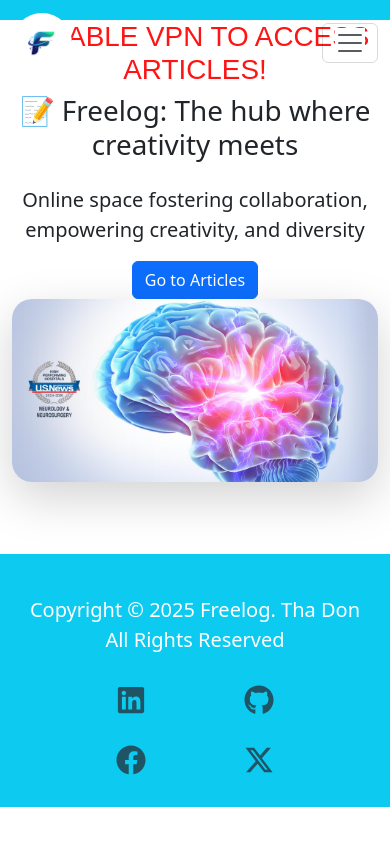
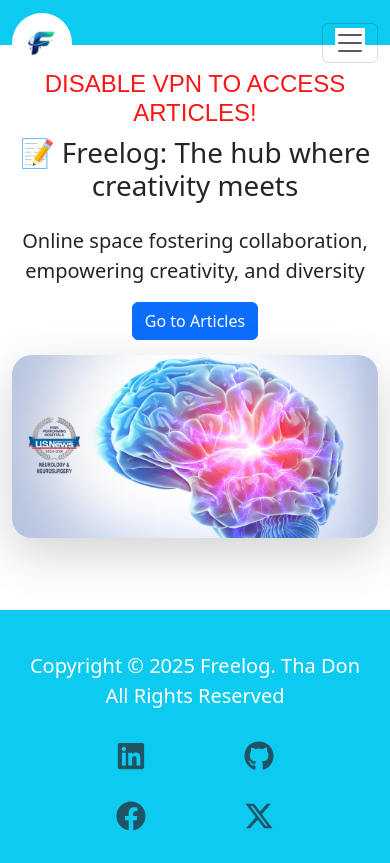
Before and after one commit to tafadzwamunyuki/freelogweb, a React (Vite) app in the folder frontend/: page / in a window 390 px wide. Built offline with nearby package versions, Linux system fonts and the light colour scheme.

Commit message:
Update index.css

```diff
--- a/frontend/src/index.css
+++ b/frontend/src/index.css
@@ -1,6 +1,7 @@
 /* Header image */
 .landing-img {
   max-height: 1200px;
+  margin-top: 15px;
   width: 100%;
   object-fit: cover;
   border-radius: 20px;
@@ -14,19 +15,53 @@
 }
 
 .logo {
-  width: 120px;
-  height: 65px;
-  border-radius: 35px;
+  width: 60px;
+  height: auto;
+  border-radius: 30px;
 }
 
 /* src/components/Header */
+/*
+.navbar {
+  width: 100vw;
+  height: 7vw;
+  padding-left: 2rem;
+  padding-right: 2rem;
+
+  align-items: center;
+  margin-right: 20px;
+  font-size: 34px;
+}
+*/
 
 .navbar {
-  width: 100vw;
-  height: 5vw;
-  padding-left: 2rem;
-  padding-right: 2rem;
+  width: 100%;
+  height: 60px; /* Fixed height works better across devices */
+  padding: 0 2rem;
+  display: flex;
+  align-items: center;
+  font-size: 34px;
+  box-sizing: border-box;
 }
+
+/* Responsive styles for mobile screens */
+@media (max-width: 768px) {
+  .navbar {
+    height: 50px;
+    padding: 0 1rem;
+    font-size: 24px;
+  }
+}
+
+@media (max-width: 480px) {
+  .navbar {
+    height: 45px;
+    padding: 0 0.5rem;
+    font-size: 20px;
+  }
+}
+
+
 
 .navbar-toggler {
   border: none;
@@ -49,13 +84,14 @@
 
 .nav-item .nav-link {
   font-weight: 500;
-  color: white !important;
+  color: #283133 !important;
   transition: color 0.3s ease;
+  padding-right: 80px;
 }
 
 .nav-item .nav-link:hover,
 .nav-item .nav-link.active {
-  color: #21667a !important; /* Gold accent */
+  color: #0e9dc4 !important; /* Gold accent */
 }
 
 .footer {
@@ -215,26 +251,6 @@
   transition: border-color 0.15s ease-in-out, box-shadow 0.15s ease-in-out;
 }
 
-@keyframes blink {
-  0% {
-      opacity: 1;
-  }
-
-  50% {
-      opacity: 0;
-  }
-
-  100% {
-      opacity: 1;
-  }
-}
-
-.note {
-  color: red;
-  font-family: Arial;
-  font-weight: 500;
-  animation: blink 3s infinite;
-}
 
 /* Customize navbar toggler when it’s expanded (on mobile) */
 @media (max-width: 991.98px) {
@@ -255,8 +271,32 @@
 
 /* Adjust the navbar links spacing on mobile view */
 .navbar-nav .nav-link {
-  padding-left: 1.5rem;
+  padding-left: 5.9rem;
   padding-right: 1.5rem;
+  line-height: 36px;
+}
+
+@keyframes blink {
+  0% {
+      opacity: 1;
+  }
+
+  50% {
+      opacity: 0;
+  }
+
+  100% {
+      opacity: 1;
+  }
+}
+
+.note {
+  color: red;
+  font-family: Arial;
+  font-weight: 500;
+  animation: blink 3s infinite;
+  font-size: 1.5rem;
+  margin-top: 25px;
 }
 
 /* Ensure the logo doesn't overflow and is responsive */
```
